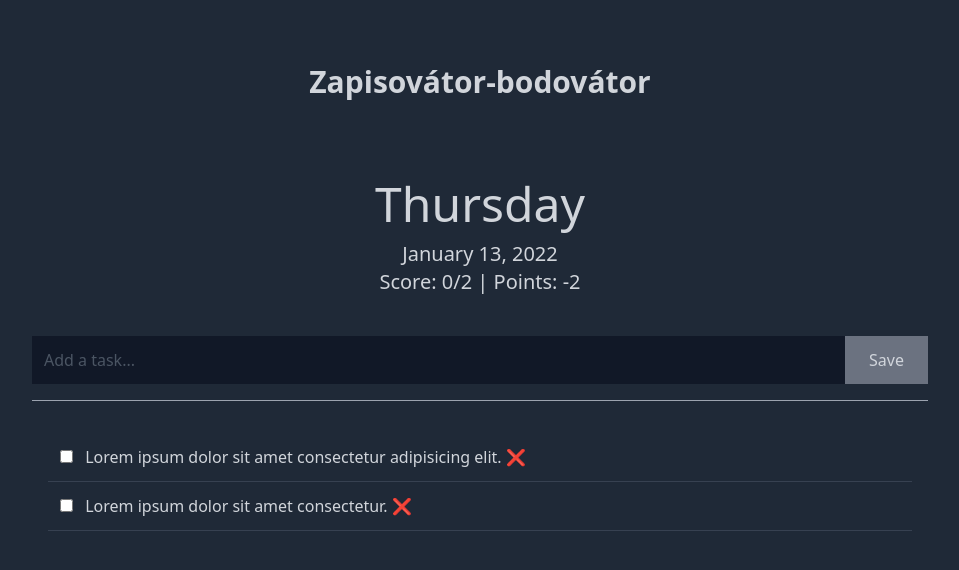
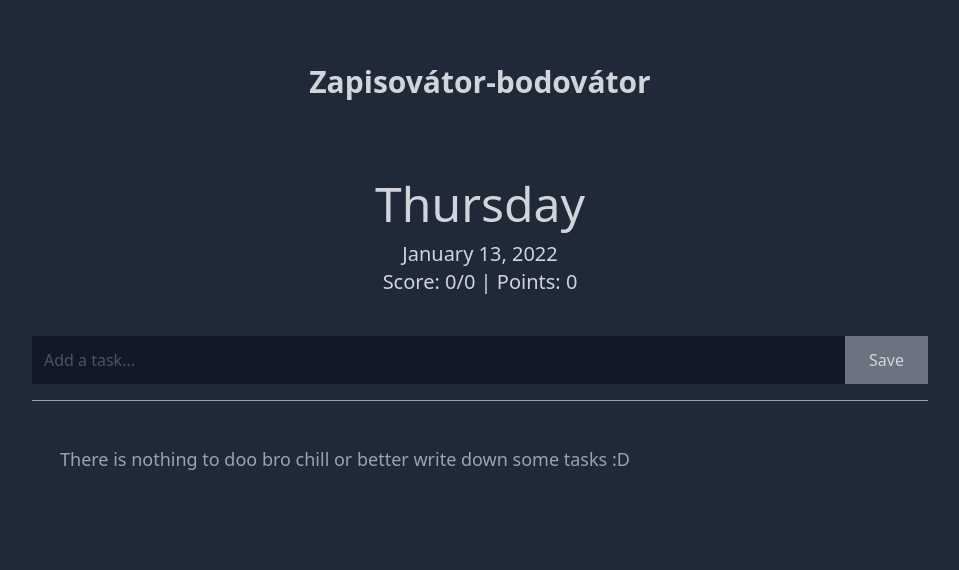
Before and after one commit to MichalMurin1/zapisovatko, a Svelte app: page / in a window 1280 px wide. Shown: the top 570 px of the page, without its empty margins (160-1119 px from the left). Built offline with nearby package versions, Linux system fonts and the light colour scheme; some icons are missing.

Commit message:
animations

```diff
--- a/package.json
+++ b/package.json
@@ -30,6 +30,7 @@
     "typescript": "^4.0.0"
   },
   "dependencies": {
+    "locally-unique-id-generator": "^0.1.5",
     "sirv-cli": "^1.0.0",
     "svelte-icons": "^2.1.0"
   }
--- a/src/components/AddTaskForm.svelte
+++ b/src/components/AddTaskForm.svelte
@@ -1,8 +1,14 @@
 <script lang="ts">
 import {itemsStore} from './../stores/ItemStore.js';
 
+
+let uid = 0;
 let text = '';
 let error = '';
+
+if($itemsStore.length > 0) {
+    $itemsStore.forEach(element => { uid = uid < element.id? element.id : uid;  });
+}
 
 const submitHandler = () => {
     if (text == '') {
@@ -12,8 +18,7 @@ const submitHandler = () => {
     error = '';
 
     itemsStore.update(currentItems => {
-        let id = currentItems[currentItems.length -1].id + 1;
-        let task = {id: id, text: text, complete: false};
+        let task = {id: ++uid, text: text, complete: false};
         return [...currentItems, task];
     });
 
--- a/src/components/TaskList.svelte
+++ b/src/components/TaskList.svelte
@@ -1,26 +1,29 @@
 <script lang="ts">
     import {itemsStore} from './../stores/ItemStore.js';
+    import { fade, scale } from 'svelte/transition';
+    import { flip } from 'svelte/animate';
 
     // deleting a poll
     const handleDelete = (id) => {
         itemsStore.update(items => {
-            return items.filter(item => item.id != id);
+            return items.filter(item => item.id !== id);
         });
     };
 
 </script>
-<ul>
+<div>
     {#if $itemsStore && $itemsStore.length > 0}
-        {#each $itemsStore as task, index}
-        <li class="p-3 border-b border-gray-700">
-            <label class="cursor-pointer {task.complete ? 'line-through opacity-50': ''}">
-                <input type="checkbox" class="mr-2" name="{index.toString()}" bind:checked="{task.complete}">
-                <span>{task.text}</span>
-            </label>
-            <span on:click={() => handleDelete(task.id)}>❌</span>
-        </li>
+        {#each $itemsStore as task (task.id)}
+            <div in:fade animate:flip={{duration: 300}}
+                class="p-3 border-b border-gray-700" >
+                <label class="cursor-pointer {task.complete ? 'line-through opacity-50': ''}">
+                    <input type="checkbox" class="mr-2" name="{task.id.toString()}" bind:checked="{task.complete}">
+                    <span>{task.text}</span>
+                </label>
+                <span on:click={() => handleDelete(task.id)}>❌</span>
+            </div>
         {/each}
     {:else}
-        <li class="p-3 text-lg text-gray-400">There is nothing to doo bro chill or better write down some tasks :D </li>
+        <div class="p-3 text-lg text-gray-400">There is nothing to doo bro chill or better write down some tasks :D </div>
     {/if}
-</ul>
+</div>
--- a/src/stores/ItemStore.js
+++ b/src/stores/ItemStore.js
@@ -5,7 +5,7 @@ Storage.prototype.setStuff = function (key, value) {
 }
 
 Storage.prototype.getStuff = function (key) {
-    var value = this.getItem(key);
+    let value = this.getItem(key);
     return value && JSON.parse(value);
 }
 
@@ -17,20 +17,20 @@ dateStore.subscribe(value => {
     dateFromStore = value;
 });
 
-let storedItems = localStorage.getStuff(dateFromStore) ?? [];
-console.log(storedItems);
-export let itemsStore = writable([{
-        id: 1,
-        complete: false,
-        text: 'Lorem ipsum dolor sit amet consectetur adipisicing elit.'
-    },
-    {
-        id: 2,
-        complete: false,
-        text: 'Lorem ipsum dolor sit amet consectetur.'
-    }
-]);
+const formatter = new Intl.DateTimeFormat('en',{
+    day: 'numeric',
+    month: 'numeric',
+    year: 'numeric'
+});
 
-/*dateStore.subscribe(value => {
-    itemsStore = localStorage.getStuff(value) ?? [];
-});*/
+
+let storedItems = localStorage.getStuff(formatter.format(dateFromStore)) ?? [];
+
+export let itemsStore = writable(storedItems);
+
+dateStore.subscribe(val => {
+    storedItems = localStorage.getStuff(formatter.format(val)) ?? [];
+    itemsStore.set(storedItems);
+});
+
+itemsStore.subscribe(val => localStorage.setStuff(formatter.format(dateFromStore), val));
```
Also changed, not shown: postcss.config.js (line endings or trailing spaces), public/tailwind.css (line endings or trailing spaces), rollup.config.js (line endings or trailing spaces), src/App.svelte (line endings or trailing spaces), 1 other file (tests, documents, lock files or other folders).
